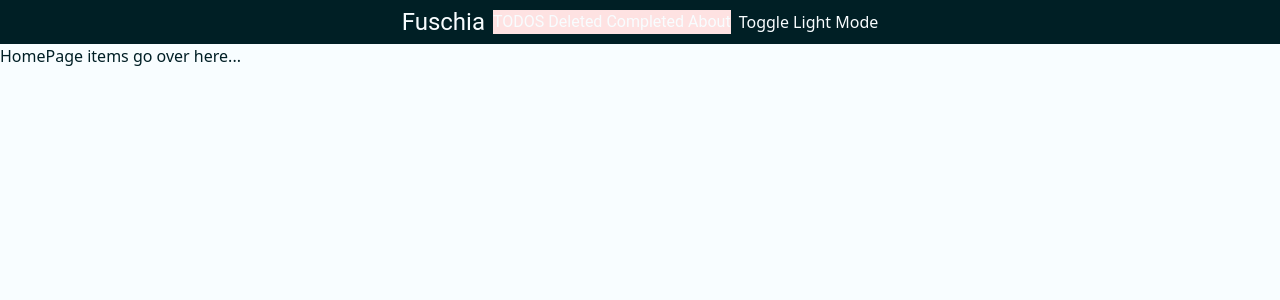
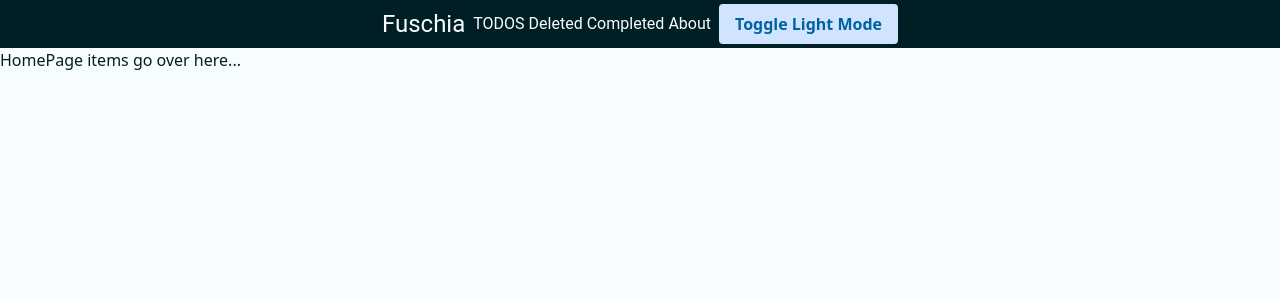
Before and after one commit to kaboomblam/tododarklight, a React (Vite) app: page / in a window 1280 px wide. Shown: the top 300 px of the page. Built offline with nearby package versions, Linux system fonts and the light colour scheme; the HTML template or start-up script is replaced by a standard one.

Commit message:
Work with material design system for toggle button

```diff
--- a/src/components/NavBar.tsx
+++ b/src/components/NavBar.tsx
@@ -4,13 +4,13 @@ const NavBar = () => {
   return (
     <nav className="flex items-center justify-center gap-2 p-1 on-surface surface-text">
       <p className="headline-small">Fuschia</p>
-      <ul className="flex gap-1 title-medium bg-red-100 justify-end">
+      <ul className="flex gap-1 title-medium">
         <li>TODOS</li>
         <li>Deleted</li>
         <li>Completed</li>
         <li>About</li>
       </ul>
-      <button>Toggle Light Mode</button>
+      <button className="btn-primary">Toggle Light Mode</button>
     </nav>
   );
 };
--- a/src/index.css
+++ b/src/index.css
@@ -1,11 +1,21 @@
-/* @import "./css/m3/tokens.css"; */
+@import "./css/m3/tokens.css";
 
 @tailwind base;
 @tailwind components;
 @tailwind utilities;
 
 @layer utilities {
+
   .btn-primary {
-    @apply bg-blue-500 text-white font-bold py-2 px-4 rounded;
+    background-color: var(--md-sys-color-tertiary-container);
+    color: var(--md-sys-color-tertiary);
+    font-weight: theme("fontWeight.bold");
+    padding: theme("padding.2") theme("padding.4");
+    border-radius: theme("borderRadius.DEFAULT");
+  }
+
+  .btn-primary:hover {
+    background-color: var(--md-sys-color-tertiary);
+    color: var(--md-sys-color-tertiary-container);
   }
 }
```
